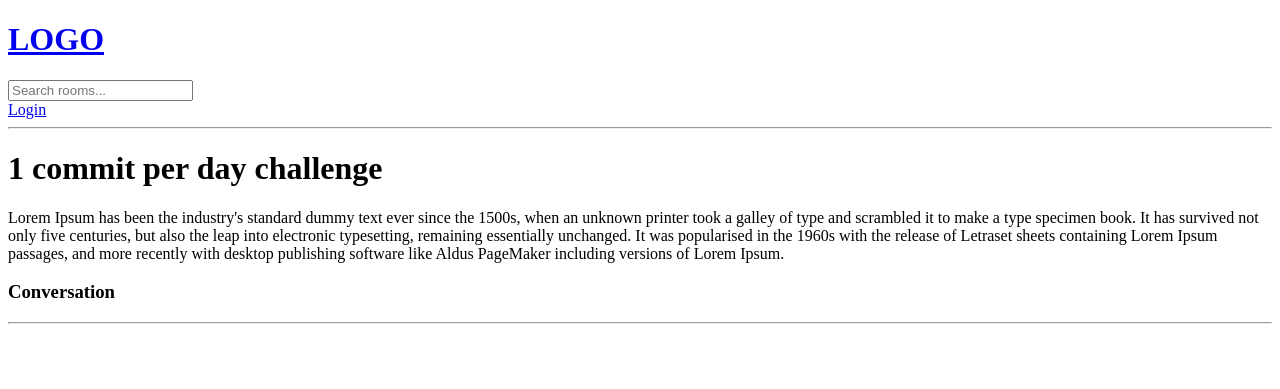
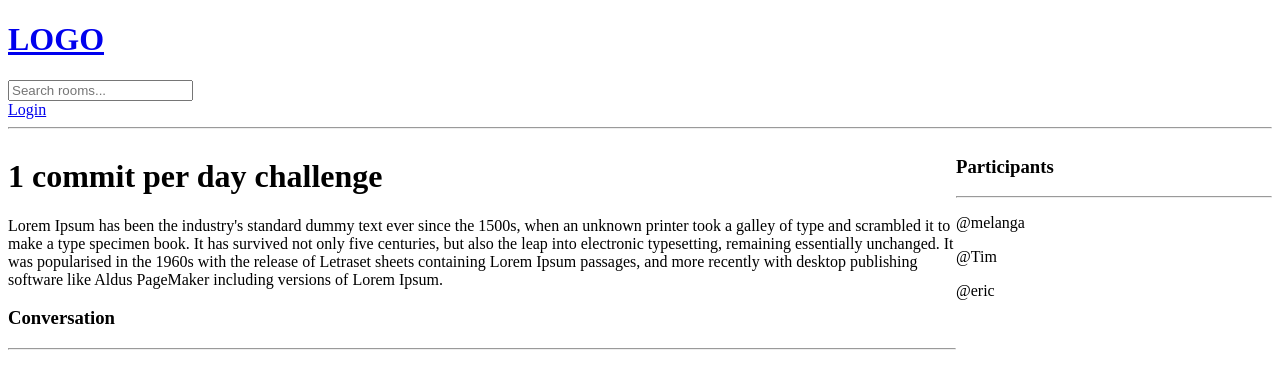
Before and after one commit to Melanga/StudyBuddy, a Django app: page /room/2/ in a window 1280 px wide. Shown: the top 389 px of the page. Run offline with Django 4.2, Linux system fonts and the light colour scheme; data comes from the database, SQL or seed files in the repository; both versions use the stored data as it was after the commit.

Commit message:
added participants to room with many to many relationship

```diff
--- a/base/models.py
+++ b/base/models.py
@@ -15,7 +15,7 @@ class Room(models.Model):
     topic = models.ForeignKey(Topic, on_delete=models.SET_NULL, null=True)
     name = models.CharField(max_length=200)
     description = models.TextField(null=True)
-    # participants
+    participants = models.ManyToManyField(User, related_name='participants', blank=True)
     updated = models.DateTimeField(auto_now=True)
     created = models.DateTimeField(auto_now_add=True)
 
--- a/base/templates/base/room.html
+++ b/base/templates/base/room.html
@@ -2,6 +2,14 @@
 {% extends 'main.html' %}
 
 {% block content %}
+    <style>
+        .room-container{
+            display: grid;
+            grid-template-columns: 3fr 1fr;
+        }
+    </style>
+    <div class="room-container">
+        <div>
             <h1>{{ room.name }}</h1>
             <p>{{ room.description }}</p>
             <div class="comment-wrapper">
@@ -26,4 +34,15 @@
                     </form>
                 </div>
             {% endif %}
+        </div>
+        <div>
+            <h3>Participants</h3>
+            <hr>
+            {% for user in participants %}
+                <div>
+                    <p>@{{ user.username }}</p>
+                </div>
+            {% endfor %}
+        </div>
+    </div>
 {% endblock %}
--- a/base/views.py
+++ b/base/views.py
@@ -72,6 +72,7 @@ def home(request):
 def room(request, pk):
     selected_room = Room.objects.get(id=pk)
     room_messages = selected_room.message_set.all().order_by('-created')
+    participants = selected_room.participants.all()
     if request.method == "POST":
         message = Message.objects.create(
             user=request.user,
@@ -79,7 +80,7 @@ def room(request, pk):
             body=request.POST.get('body')
         )
         return redirect('room', pk=selected_room.id)
-    context = {'room': selected_room, 'messages': room_messages}
+    context = {'room': selected_room, 'messages': room_messages, 'participants': participants}
     return render(request, 'base/room.html', context)
 
 
```
Also changed, not shown: base/migrations/0003_alter_room_options_room_participants.py (added), db.sqlite3. Lines whose indentation alone changed are shown as unchanged.
